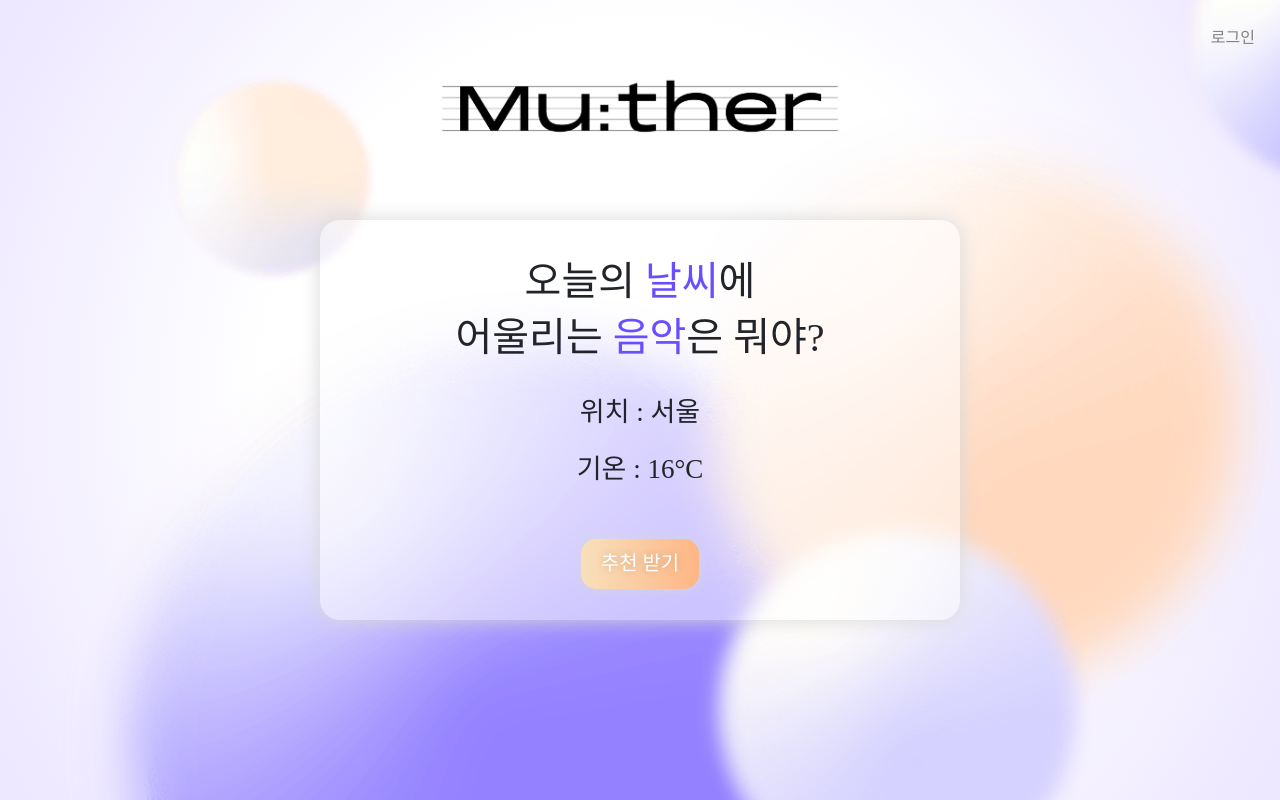
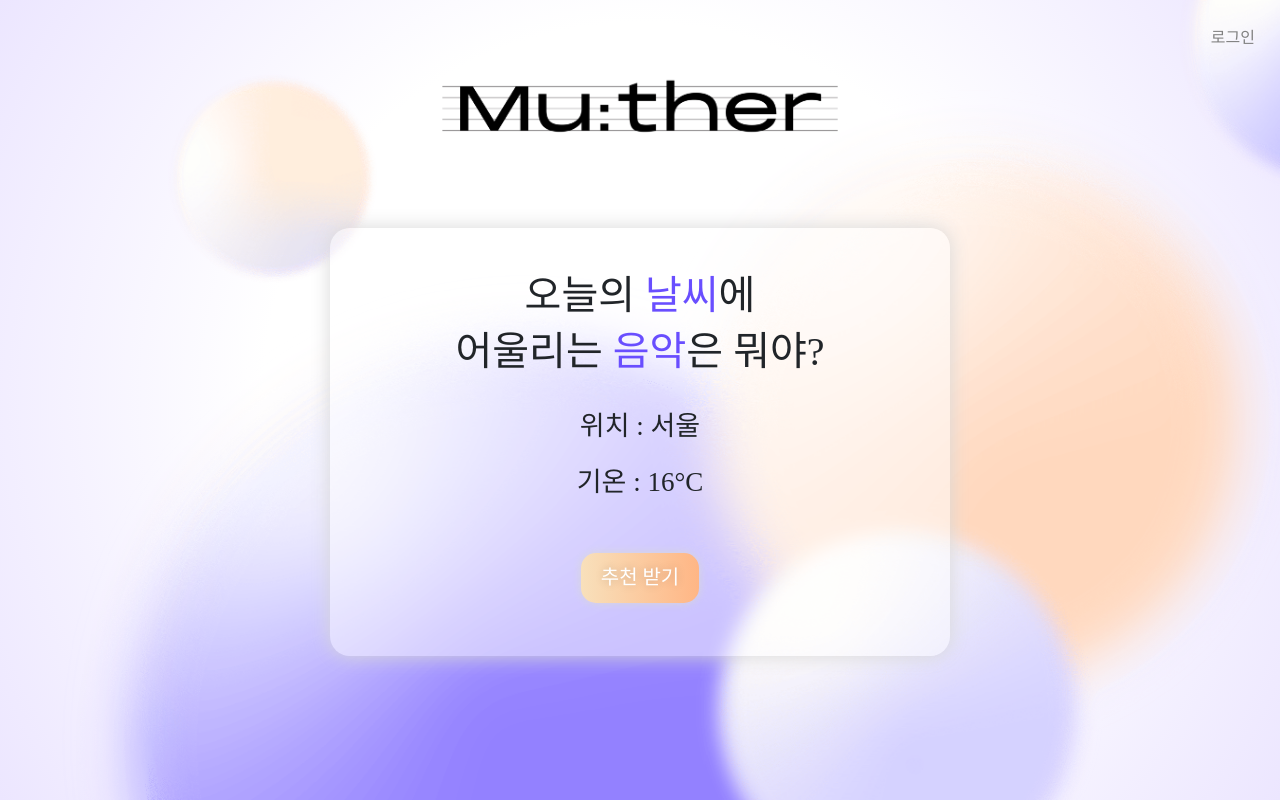
Before and after one commit to code-sunny/sunny_repo, a Python web app: template templates/index.html in a window 1280 px wide. Run offline with Jinja, Linux system fonts and the light colour scheme; the template is opened without the code that fills it, so the values that code supplies are empty; some libraries are stand-ins or nearby versions; some web fonts are replaced.

Commit message:
메인 div 사이즈 수정

```diff
--- a/templates/index.html
+++ b/templates/index.html
@@ -21,7 +21,7 @@
         crossorigin="anonymous"></script>
     <link rel="preconnect" href="https://fonts.googleapis.com">
     <link rel="preconnect" href="https://fonts.gstatic.com" crossorigin>
-    <link href="https://fonts.googleapis.com/css2?family=Black+Han+Sans&family=Do+Hyeon&family=Gothic+A1:wght@400;600;700;800&family=Jua&family=Noto+Sans+KR:wght@400;500;700&display=swap" rel="stylesheet">
+    <link href="https://fonts.googleapis.com/css2?family=Gothic+A1:wght@400;600;700;800&family=Jua&family=Noto+Sans+KR:wght@400;500;700&display=swap" rel="stylesheet">
 
 
     <title>landing</title>
@@ -88,11 +88,8 @@
             color: #fcb69f;
         }
         .landing-content {
-            position: absolute;
-            top: 5%; left: 0; bottom: 0; right: 0;
-            height: 50%;
-            padding: 3%;
-            margin: auto 25%;
+            padding: 3.5% 0 3.5% 0;
+            margin: 3.5% 25%;
             text-align: center;
             border-radius: 20px;
             box-shadow: 0 0 20px #D8D8D8;
@@ -102,6 +99,7 @@
         .main-text {
             font-family: 'GmarketSansMedium';
             font-size: 40px;
+            white-space: nowrap;
         }
         .main-text-blue {
             color: #694EFF;
@@ -113,6 +111,7 @@
             font-family: 'NEXON Lv1 Gothic OTF';
             font-size: 27px;
             margin: 30px 0 40px 0;
+            white-space: nowrap;
             /*border: 1px solid #bcbcbc;*/
         }
         .modal-header {
@@ -153,7 +152,7 @@
             justify-content: center;
             align-items: center;
             align-content: center;
-            margin: 15px 0 50px 0;
+            margin: 15px 0 0 0;
         }
         .btn00 {
             font-family: 'Gothic A1', sans-serif;
@@ -168,7 +167,7 @@
             text-shadow: 0px 0px 10px rgba(0,0,0,0.2);
             box-shadow: 0 0 10px #D8D8D8;
             border-radius: 15px;
-
+            white-space: nowrap;
          }
         .btn00:hover {
             background-position: right center;
@@ -179,6 +178,7 @@
             background-image: linear-gradient(to right, #f8e0bb 0%, #FFB584 51%, #f8e0bb 100%);
         }
         .btn02 {
+            margin-bottom: 60px;
             background-image: linear-gradient(to right, #c2e9fb 0%, #a1c4fd 51%, #c2e9fb 100%);
         }
         .weather_icon {
@@ -262,13 +262,12 @@
                                  alt="Card image cap">
                             <p class="music-box-title">노래 제목</p>
                             <p class="music-box-artist">가수 이름</p>
-                            <span>오늘의 날씨에는 이런 노래,</span>
-                            <span class="today-wether-icon">
-                                <a href="https://www.naver.com/" class="wether-icon-01">좋아요</a>
-                            </span>
-
+<!--                            <span>오늘의 날씨에는 이런 노래,</span>-->
+<!--                            <span class="today-wether-icon">-->
+<!--                                <a href="https://www.naver.com/" class="wether-icon-01">좋아요</a>-->
+<!--                            </span>-->
                             <div class="another-wether-icon">
-                                <p>다른 날씨에 더 어울릴까요?</p>
+                                <p>어떤 날씨에 어울릴까요?</p>
                                 <div class="weather_icon">
                                     <div class="weather_cloumn">
                                         <button type="button" onclick=""><img src="../static/images/picto_sunny.png"
```
